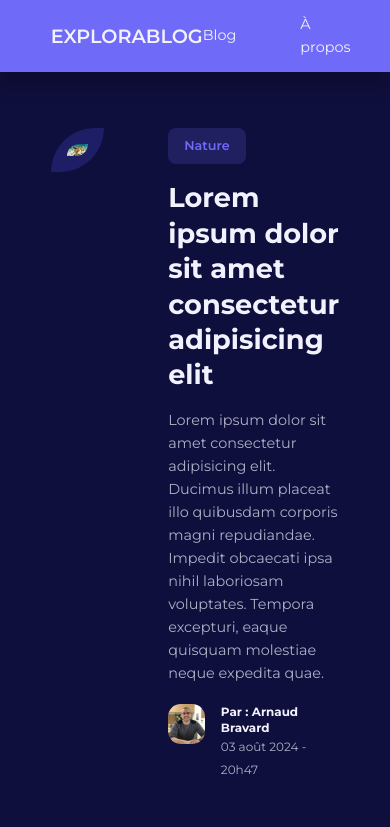
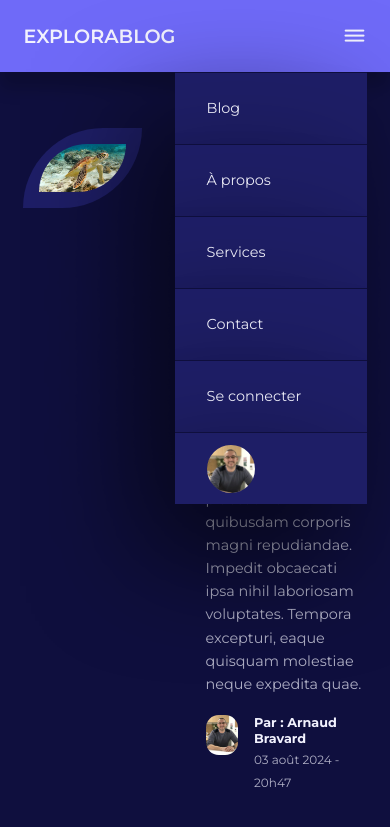
Before and after one commit to ArnaudBvd/blog-app-crud-php, a plain HTML site: page index.html in a window 390 px wide. Shown: the top 827 px of the page. Drawn offline with nearby package versions, Linux system fonts and the light colour scheme.

Commit message:
style: ajout des media queries pour le format tablette - ajout de nouvelles règles pour les titres - ajout de nouvelles règles pour les container - ajout de nouvelles règles pour la barre de navigation et ses éléments

```diff
--- a/style.css
+++ b/style.css
@@ -302,6 +302,7 @@ footer {
 .footer__container {
     display: grid;
     grid-template-columns: repeat(4, 1fr);
+    justify-items: center;
 }
 
 footer h4 {
@@ -328,3 +329,87 @@ footer ul a:hover {
     border-top: 2px solid var(--color-bg);
     margin-top: 4rem;
 }
+
+
+/* ==================== MEDIA QUERIES (MEDIUM DEVICES) ==================== */
+
+@media screen and (max-width: 1024px) {
+    /* ======== GENERAL ======== */
+    .container {
+        width: var(--container-width-md);
+    }
+
+    h2 {
+        font-size: 1.6rem;
+    }
+
+    h3 {
+        font-size: 1.2rem;
+    }
+
+    h5 {
+        font-size: 0.8rem;
+    }
+
+    /* ======== NAV ======== */
+    nav button {
+        display: inline-block;
+        font-size: 1.5rem;
+        background: transparent;
+        color: var(--color-white);
+        cursor: pointer;
+    }
+
+    nav button#close__nav-btn {
+        display: none;
+    }
+
+    .nav__container {
+        position: relative;
+    }
+
+    .nav__items {
+        position: absolute;
+        flex-direction: column;
+        top: 100%;
+        right: 0;
+        width: 12rem;
+        align-items: flex-start;
+        justify-content: center;
+        gap: 0;
+    }
+
+    .nav__items li {
+        width: 100%;
+        height: 4.5rem;
+        display: flex;
+        align-items: center;
+        box-shadow: -2rem 3rem 7rem rgba(0, 0, 0, 0.7);
+        background: var(--color-gray-900);
+        border-top: 1px solid var(--color-bg)
+    }
+
+    .nav__items li a {
+        border-radius: 0;
+        width: 100%;
+        height: 100%;
+        background: var(--color-gray-900);
+        padding: 0 2rem;
+        display: flex;
+        align-items: center;
+    }
+
+    .nav__profile {
+        background: var(--color-gray-900);
+    }
+
+    .nav__profile ul {
+        top: 100%;
+        width: 100%;
+    }
+
+    .nav__profile .avatar {
+        margin-left: 2rem;
+        border: 0;
+    }
+}
```
